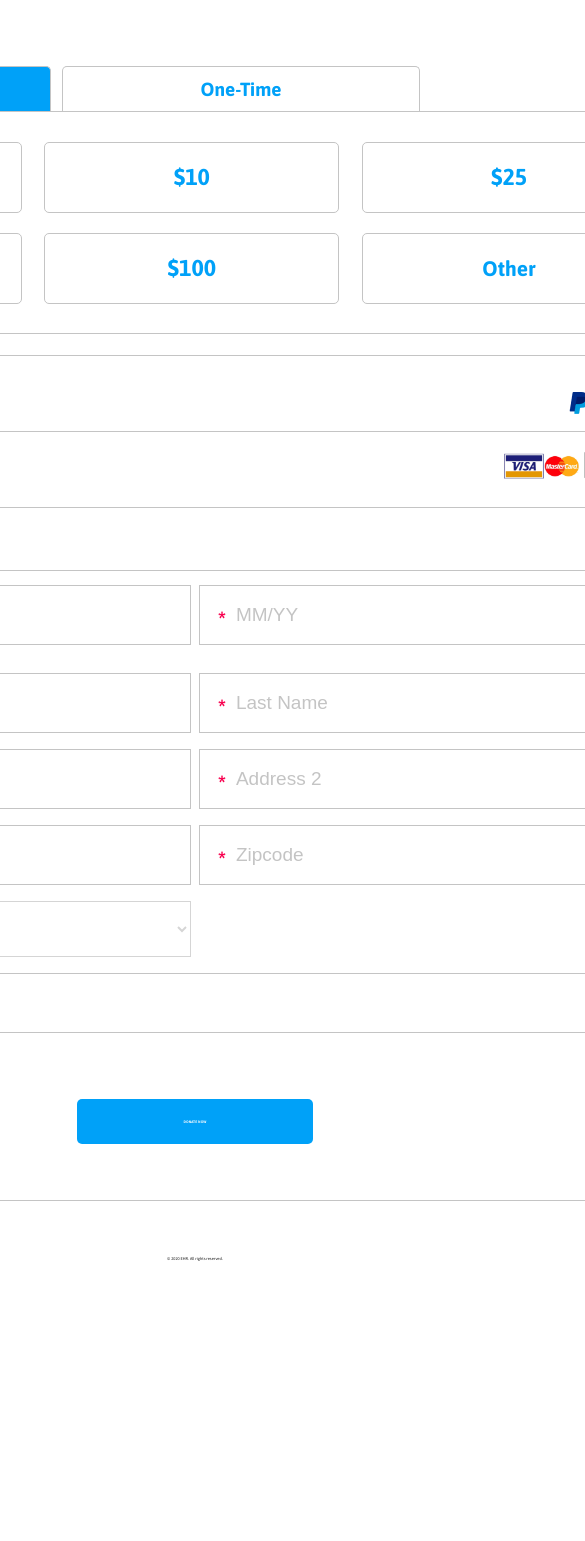
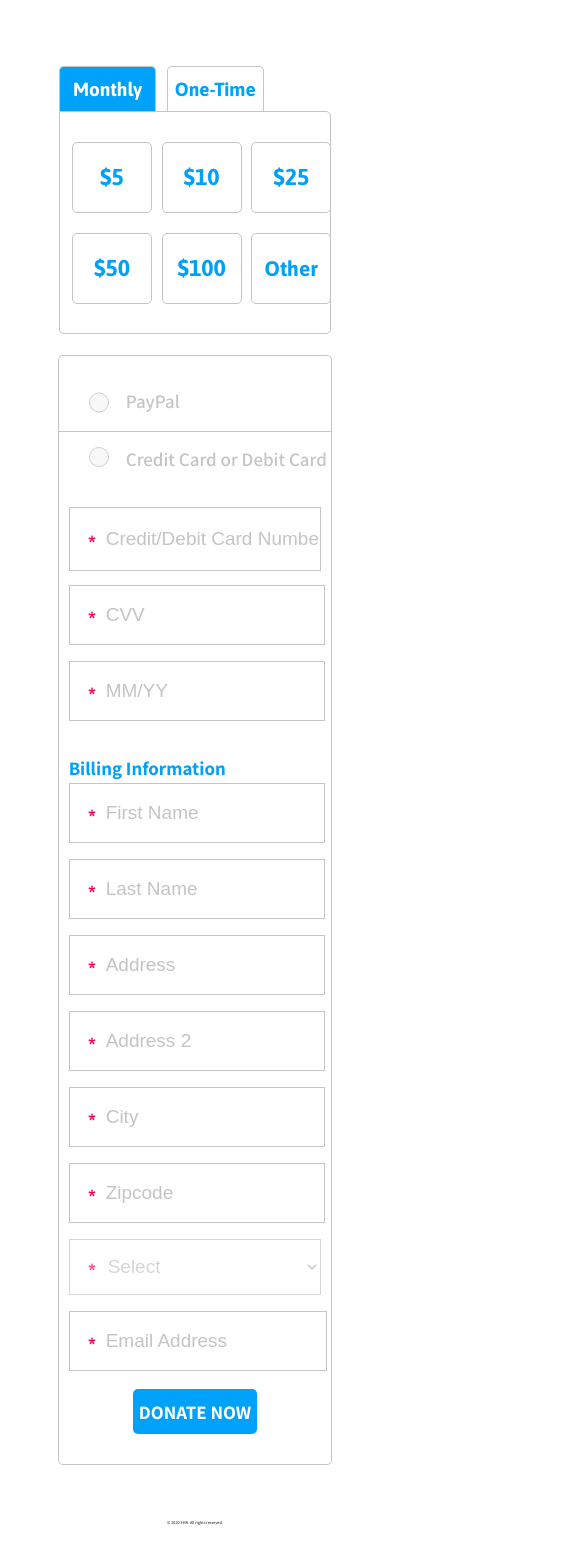
Before and after one commit to Henry-Cook/Eleventh-Hour-Rescue-Redesign, a React (Create React App) app in the folder client/: page /donate in a window 390 px wide. Shown: the part 585-2126 px from the top of the page, 585 px wide, since content can reach past the window. Before the commit the page ends 1861 px from the top, so only its background shows below. Built offline with nearby package versions, Linux system fonts and the light colour scheme.

Commit message:
Almost done with responsiveness on form

```diff
--- a/client/src/components/selector/selector.css
+++ b/client/src/components/selector/selector.css
@@ -1,7 +1,7 @@
 @import url('https://fonts.googleapis.com/css2?family=Asap:ital,wght@1,400;1,600&display=swap');
 .selector-container {
   height: 266.5px;
-  width: 1001.8px;
+  width: 69.67vw;
 }
 
 .selector-btns {
@@ -22,10 +22,11 @@
   margin-right: 33.1px;
   grid-template-columns: 33% 33% 33%;
   grid-template-rows: 50% 50%;
+  width: 69.67vw;
 }
 
 .tab-one {
-  width: 357.3px;
+  width: 24.8vw;
   height: 45.6px;
   border: none;
   margin-right: 11px;
@@ -42,7 +43,7 @@
 }
 
 .tab-one-clicked {
-  width: 357.3px;
+  width: 24.8vw;
   height: 45.6px;
   border: none;
   margin-right: 11px;
@@ -59,7 +60,7 @@
 }
 
 .tab-two {
-  width: 357.3px;
+  width: 24.8vw;
   height: 45.6px;
   border: none;
   margin-right: 11px;
@@ -76,7 +77,7 @@
 }
 
 .tab-two-clicked {
-  width: 357.3px;
+  width: 24.8vw;
   height: 45.6px;
   border: none;
   margin-right: 11px;
@@ -94,7 +95,7 @@
 
 .btns {
   height: 71.3px;
-  width: 294.7px;
+  width: 20.465vw;
   margin-left: 12.9px;
   margin-right: 12.9px;
   margin-top: 9.8px;
@@ -113,7 +114,7 @@
 
 .btns-clicked {
   height: 71.3px;
-  width: 294.7px;
+  width: 20.465vw;
   margin-left: 12.9px;
   margin-right: 12.9px;
   margin-top: 9.8px;
@@ -138,7 +139,7 @@
 
 .other {
   height: 71.3px;
-  width: 294.7px;
+  width: 20.465vw;
   margin-left: 12.9px;
   margin-right: 12.9px;
   margin-top: 9.8px;
@@ -170,7 +171,7 @@
 
 .other-blur {
   height: 71.3px;
-  width: 294.7px;
+  width: 20.465vw;
   margin-left: 12.9px;
   margin-right: 12.9px;
   margin-top: 9.8px;
--- a/client/src/components/userInputs/userInputs.css
+++ b/client/src/components/userInputs/userInputs.css
@@ -2,8 +2,8 @@
 /* FULL FORM  */
 
 .form-container {
-  height: 844px;
-  width: 1002px;
+  /* height: 844px; */
+  width: 69.67vw;
   border: 1px solid #c4c4c4;
   margin-top: 22.7px;
   border-radius: 5px;
@@ -143,7 +143,7 @@
 }
 
 .billing-info-title {
-  font-size: 0.989vw;
+  font-size: 19px;
   font-family: "Assistant", sans-serif;
   color: #00a1f8;
   margin-bottom: 3px;
@@ -196,11 +196,12 @@
   background-color: #00a1f8;
   border-radius: 5px;
   font-family: "Assistant", sans-serif;
-  font-size: 0.989vw;
+  font-size: 19px;
   font-weight: 700;
   color: #fffdfd;
   border: none;
   transition: ease-in-out 0.1s;
+  margin-bottom: 30px;
 }
 
 .donate-btn:hover {
@@ -221,14 +222,45 @@
   position: absolute;
   right: 35px;
   top: 17px;
-  width: 161px;
+  width: 161;
   height: 32px;
 }
 
-/* .asterix {
-  margin: 0;
-  display: block;
-  color: #f8004f;
-  left: 200px;
-  z-index: -5;
-} */
+@media screen and (max-width: 750px) {
+  .card-verify {
+    display: flex;
+    flex-direction: column;
+    width: 100%;
+  }
+  .form-container {
+    height: auto;
+    width: 69.67vw;
+    border: 1px solid #c4c4c4;
+    margin-top: 22.7px;
+    border-radius: 5px;
+    margin-bottom: 50px;
+  }
+  .state-select {
+    height: 56px;
+    width: 100%;
+    margin-right: 0.85%;
+    border: 1px solid #c4c4c4;
+    font-size: 19px;
+    color: #c4c4c4;
+    text-indent: 34px;
+    margin-bottom: 16px;
+    background: url(../../assets/images/donate/asterix2.png) no-repeat;
+    background-position: 16px center;
+    background-size: 12px 12px;
+  }
+  .donate-btn {
+    margin-bottom: 30px;
+    width: auto;
+  }
+  .CC-img {
+    display: none;
+  }
+  .paypal-img {
+    display: none;
+  }
+}
```
Also changed, not shown: client/src/screens/donate/donate.css (line endings or trailing spaces).
